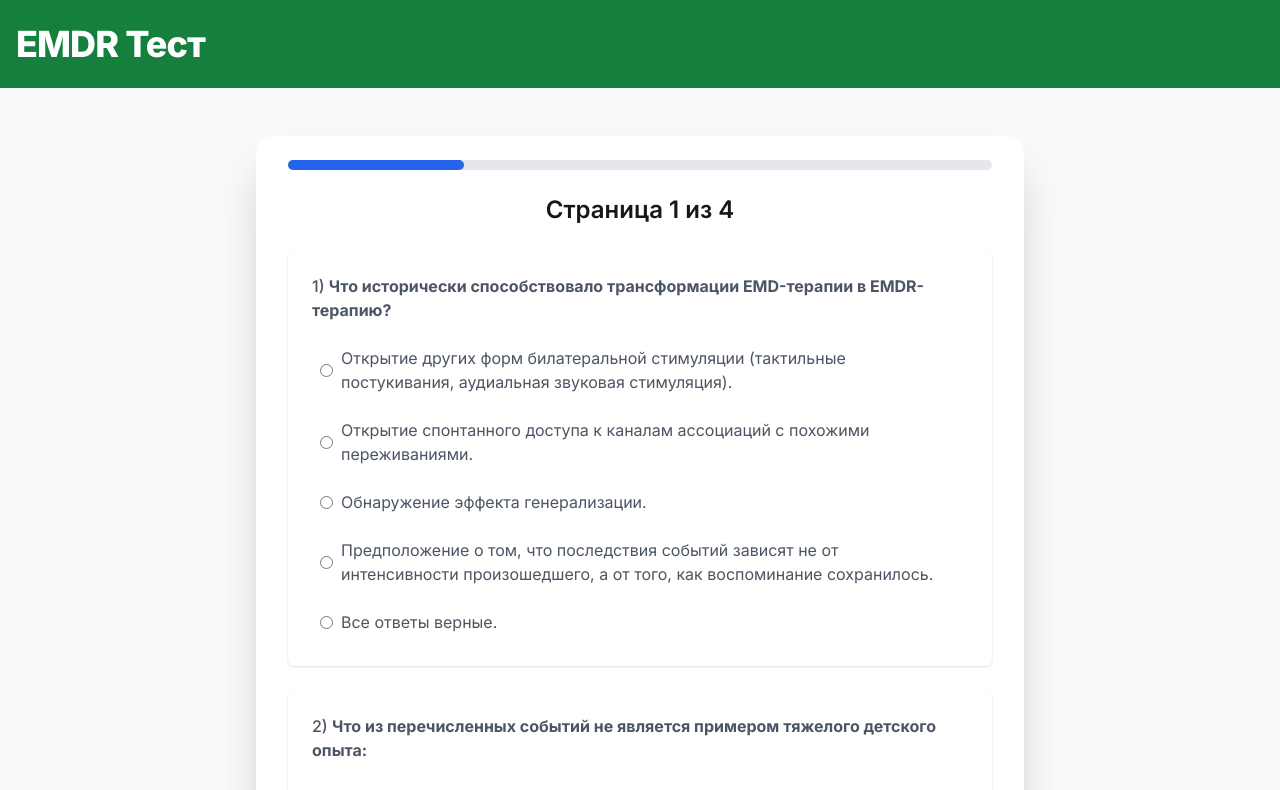
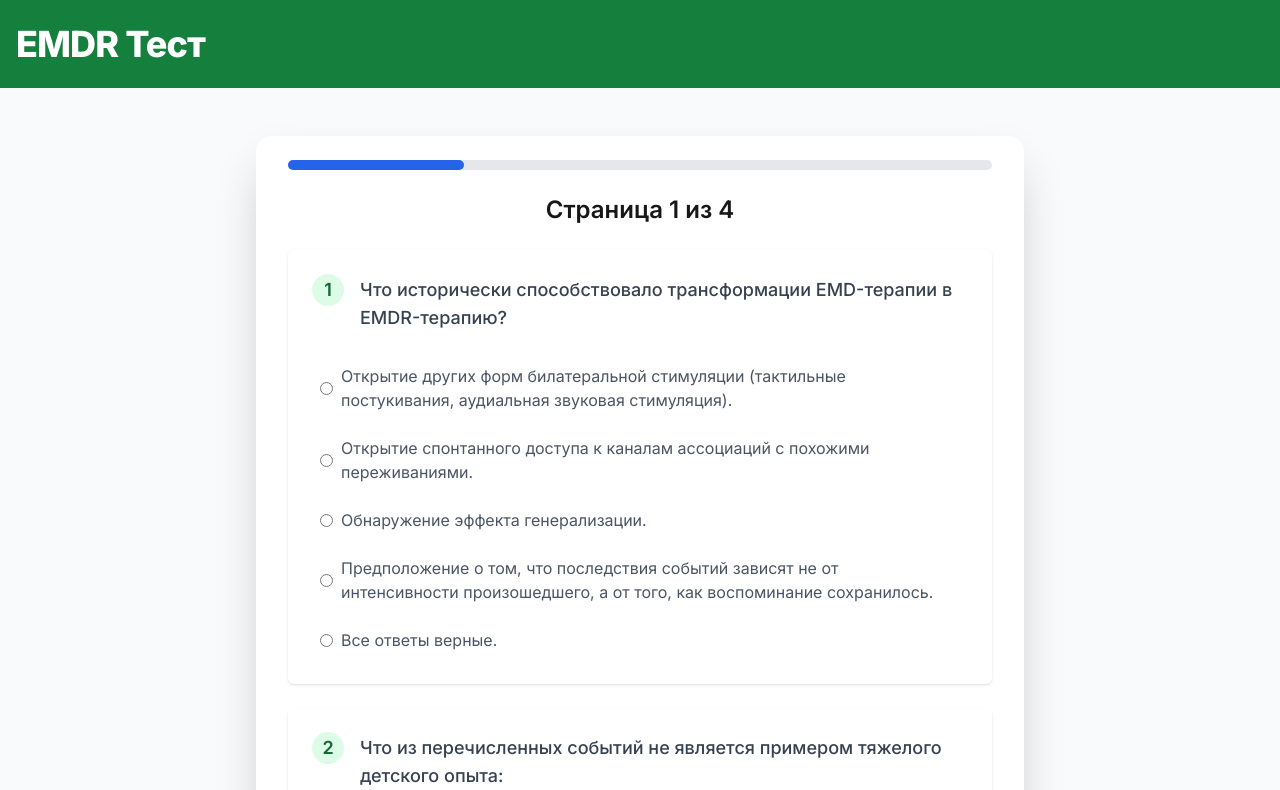
Before and after one commit to titovm/emdr-quiz, a Next.js app: page /quiz/1 in a window 1280 px wide. Shown: the top 790 px of the page. Built offline with nearby package versions, Linux system fonts and the light colour scheme.

Commit message:
modify the question look

```diff
--- /dev/null
+++ b/components/QuestionItem.tsx
@@ -0,0 +1,21 @@
+import React from "react";
+
+interface QuestionProps {
+    number: number;
+    question: string;
+  }
+
+  export default function QuestionItem({ number, question }: QuestionProps) {
+    return (
+      <div className="flex items-start space-x-4 mb-6">
+        <div className="flex-shrink-0">
+          <span className="inline-flex items-center justify-center h-8 w-8 rounded-full bg-green-100 text-green-800 font-semibold text-lg">
+            {number}
+          </span>
+        </div>
+        <p className="text-lg text-gray-700 font-medium mt-0.5">
+          {question}
+        </p>
+      </div>
+    )
+  }
--- a/jsconfig.json
+++ b/jsconfig.json
@@ -1,5 +1,6 @@
 {
   "compilerOptions": {
+    "jsx": "react",
     "paths": {
       "@/*": ["./*"]
     }
--- a/pages/quiz/[id].js
+++ b/pages/quiz/[id].js
@@ -5,6 +5,7 @@ import questions from '../../questions';
 import { motion } from 'framer-motion';
 import Layout from '../../components/layout';
 import * as gtag from '../../lib/gtag';
+import QuestionItem from '../../components/QuestionItem'
 
 const questionsPerPage = 10;
 const totalPages = Math.ceil(questions.length / questionsPerPage);
@@ -102,7 +103,7 @@ export default function QuizPage() {
           return (
             <div key={q.number} className="bg-white p-2 md:p-6 rounded-md shadow">
               <p className="font-medium text-gray-600 mb-4">
-                {q.number}) <strong>{q.question}</strong>
+                <QuestionItem key={q.number} number={q.number} question={q.question} />
               </p>
               <div className="space-y-2">
                 {q.options.map((opt, idx) => {
@@ -119,12 +120,12 @@ export default function QuizPage() {
                         <input
                         type={isMultipleChoice ? 'checkbox' : 'radio'}
                         name={
-                            isMultipleChoice ? `${inputName}-${idx}` : inputName
+                          isMultipleChoice ? `${inputName}-${idx}` : inputName
                         }
                         value={inputValue}
                         checked={isChecked}
                         onChange={() =>
-                            handleAnswer(q.number, inputValue, isMultipleChoice)
+                          handleAnswer(q.number, inputValue, isMultipleChoice)
                         }
                         className="mr-2 focus:ring-blue-600"
                         />
```
